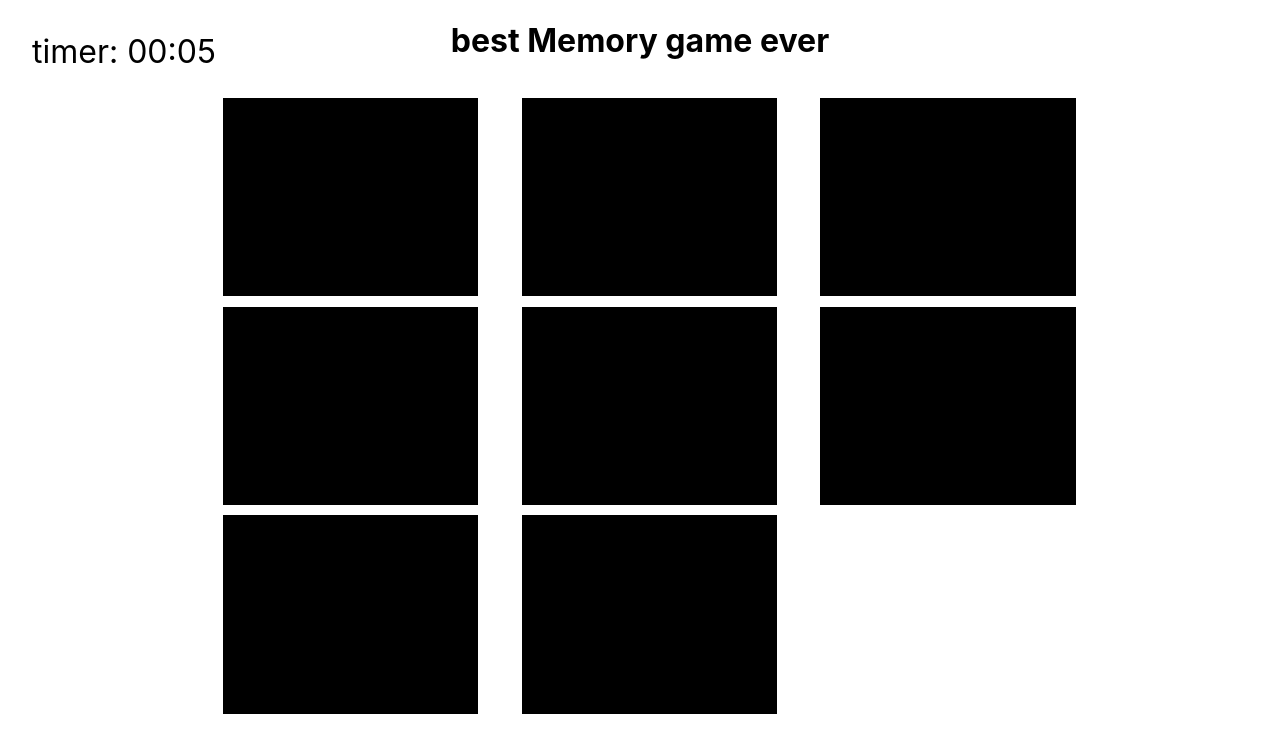
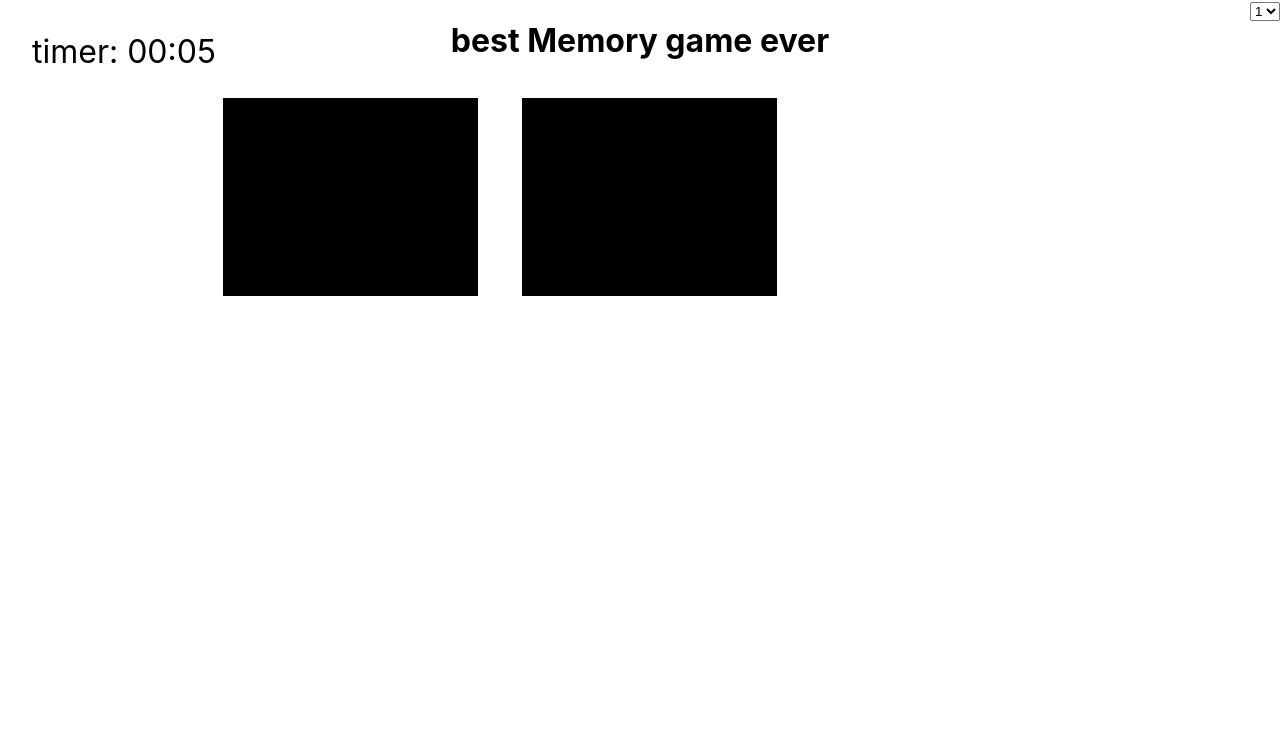
Before and after one commit to leeya018/memory-cards, a React (Create React App) app: page / in a window 1280 px wide. Shown: the top 752 px of the page. Built offline with nearby package versions, Linux system fonts and the light colour scheme.

Commit message:
timer is ol

```diff
--- a/src/memory-game/App.css
+++ b/src/memory-game/App.css
@@ -86,3 +86,9 @@ h1 {
     padding: 1em;
     font-size: 2em;
 }
+
+.level-form {
+    position: absolute;
+    top:0;
+    right: 0;
+}
--- a/src/memory-game/App.jsx
+++ b/src/memory-game/App.jsx
@@ -3,6 +3,10 @@ import "./App.css"
 import { v4 as uuidv4 } from "uuid"
 import Card from "./Card"
 import Timer from "./Timer"
+import LevelForm from "./LevelForm"
+
+
+import { dataCards } from "./data"
 
 let BEST_SCORE = 'highest-score'
 const DELAY_TIME = 400
@@ -10,7 +14,8 @@ export const COLORS = { BLACK: "black" }
 export const ACTIONS = {
 
     OPEN_CARD: "open-card",
-    UPDATE_GAME: "update-game"
+    UPDATE_GAME: "update-game",
+    UPDATE_LEVEL: "update-level"
 }
 // check a match between 2 cards
 function isMatch(arr) {
@@ -38,6 +43,9 @@ function reducer(game, action) {
             return { ...game, cards: newCards, opens: newOpens }
         case ACTIONS.UPDATE_GAME:
             return action.payload.game
+        case ACTIONS.UPDATE_LEVEL:
+            let shuffledCards = dataCards.slice(0, action.payload.level * 2).sort(() => Math.random() - 0.5)
+            return { ...game, level: action.payload.level, cards: shuffledCards, opens: [] }
         default:
             return game
     }
@@ -46,20 +54,9 @@ function reducer(game, action) {
 export default function App() {
     const [timer, setTimer] = useState(0)
     const [game, dispatch] = useReducer(reducer, {
-        cards: [
-            { id: uuidv4(), open: false, color: "red", lock: false, tempLock: false },
-            { id: uuidv4(), open: false, color: "red", lock: false, tempLock: false },
-            { id: uuidv4(), open: false, color: "blue", lock: false, tempLock: false },
-            { id: uuidv4(), open: false, color: "blue", lock: false, tempLock: false },
-            { id: uuidv4(), open: false, color: "green", lock: false, tempLock: false },
-            { id: uuidv4(), open: false, color: "green", lock: false, tempLock: false },
-            { id: uuidv4(), open: false, color: "yellow", lock: false, tempLock: false },
-            { id: uuidv4(), open: false, color: "yellow", lock: false, tempLock: false },
-            // { id: uuidv4(), open: false, color: "purple", lock: false , tempLock:false},
-            // { id: uuidv4(), open: false, color: "purple", lock: false ,tempLock:false}
-
-        ],
-        opens: []
+        cards: dataCards.slice(0, 2),
+        opens: [],
+        level: 1
 
     })
     useEffect(() => {
@@ -108,7 +105,9 @@ export default function App() {
                     } else {
                         alert("FINISH")
                     }
-                    resetGame()
+                    setTimer(0)
+                    let shuffledCards = dataCards.slice(0, game.level * 2).sort(() => Math.random() - 0.5)
+                    dispatch({ type: ACTIONS.UPDATE_GAME, payload: { game: { ...game, opens: [], cards: shuffledCards } } })
 
                 } else {
                     newCards = game.cards.map(card => { return { ...card, tempLock: false } })
@@ -121,18 +120,13 @@ export default function App() {
         }
     }, [game.opens])
 
-
-    function resetGame() {
-        setTimer(0)
-        let newCards = game.cards.map(card => { return { ...card, open: false, lock: false, tempLock: false } })
-        dispatch({ type: ACTIONS.UPDATE_GAME, payload: { game: { ...game, opens: [], cards: newCards } } })
-    }
     console.log(game)
 
     return (
         <div>
             <h1>best Memory game ever</h1>
-            <Timer timer={timer} />
+            <Timer timer={timer}  />
+            <LevelForm dispatch={dispatch} onHandleTimer={setTimer} />
             <div className="container">
                 <div className="cards">
 
--- /dev/null
+++ b/src/memory-game/LevelForm.jsx
@@ -0,0 +1,28 @@
+import React from 'react'
+import { ACTIONS } from './App';
+import { dataCards } from './data';
+
+export default function LevelForm({ dispatch, onHandleTimer }) {
+
+    function handleTimer(e) {
+        onHandleTimer(0)
+        dispatch({ type: ACTIONS.UPDATE_LEVEL, payload: { level: e.target.value } })
+    }
+
+    function createOptions() {
+        let arr = []
+        for (let i = 0; i < dataCards.length / 2; i++) {
+            arr.push(<option value={i + 1}>{i + 1}</option>)
+        }
+        return arr
+    }
+    return (
+        <div className="level-form">
+            <select onChange={handleTimer} >
+                {
+                    createOptions()
+                }
+            </select>
+        </div>
+    )
+}
--- /dev/null
+++ b/src/memory-game/data.js
@@ -0,0 +1,15 @@
+import { v4 as uuidv4 } from "uuid"
+
+export const dataCards =  [
+    { id: uuidv4(), open: false, color: "red", lock: false, tempLock: false },
+    { id: uuidv4(), open: false, color: "red", lock: false, tempLock: false },
+    { id: uuidv4(), open: false, color: "blue", lock: false, tempLock: false },
+    { id: uuidv4(), open: false, color: "blue", lock: false, tempLock: false },
+    { id: uuidv4(), open: false, color: "green", lock: false, tempLock: false },
+    { id: uuidv4(), open: false, color: "green", lock: false, tempLock: false },
+    { id: uuidv4(), open: false, color: "yellow", lock: false, tempLock: false },
+    { id: uuidv4(), open: false, color: "yellow", lock: false, tempLock: false },
+    // { id: uuidv4(), open: false, color: "purple", lock: false , tempLock:false},
+    // { id: uuidv4(), open: false, color: "purple", lock: false ,tempLock:false}
+
+]
```
